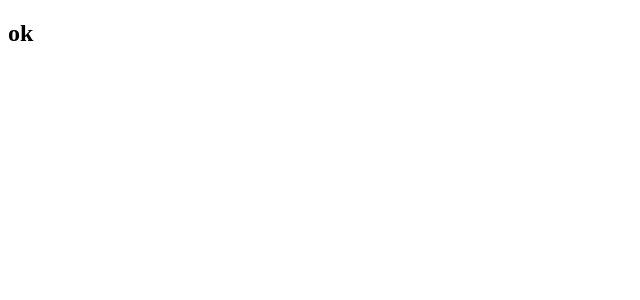
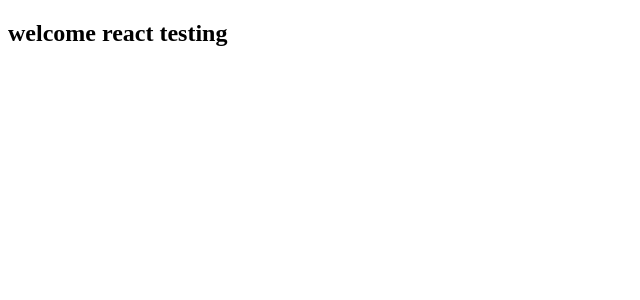
Before and after one commit to sam-suzzaman/KNOWLEDGE-BLOG, a React (Create React App) app in the folder CLIENT/: page / in a window 1280 px wide. Shown: the top 300 px of the page, without its empty margins (0-640 px from the left). Built offline with nearby package versions, Linux system fonts and the light colour scheme.

Commit message:
change in frontend test

```diff
--- a/CLIENT/src/App.js
+++ b/CLIENT/src/App.js
@@ -1,7 +1,7 @@
 import "./App.css";
 
 function App() {
-    return <h2>ok</h2>;
+    return <h2>welcome react testing</h2>;
 }
 
 export default App;
```
